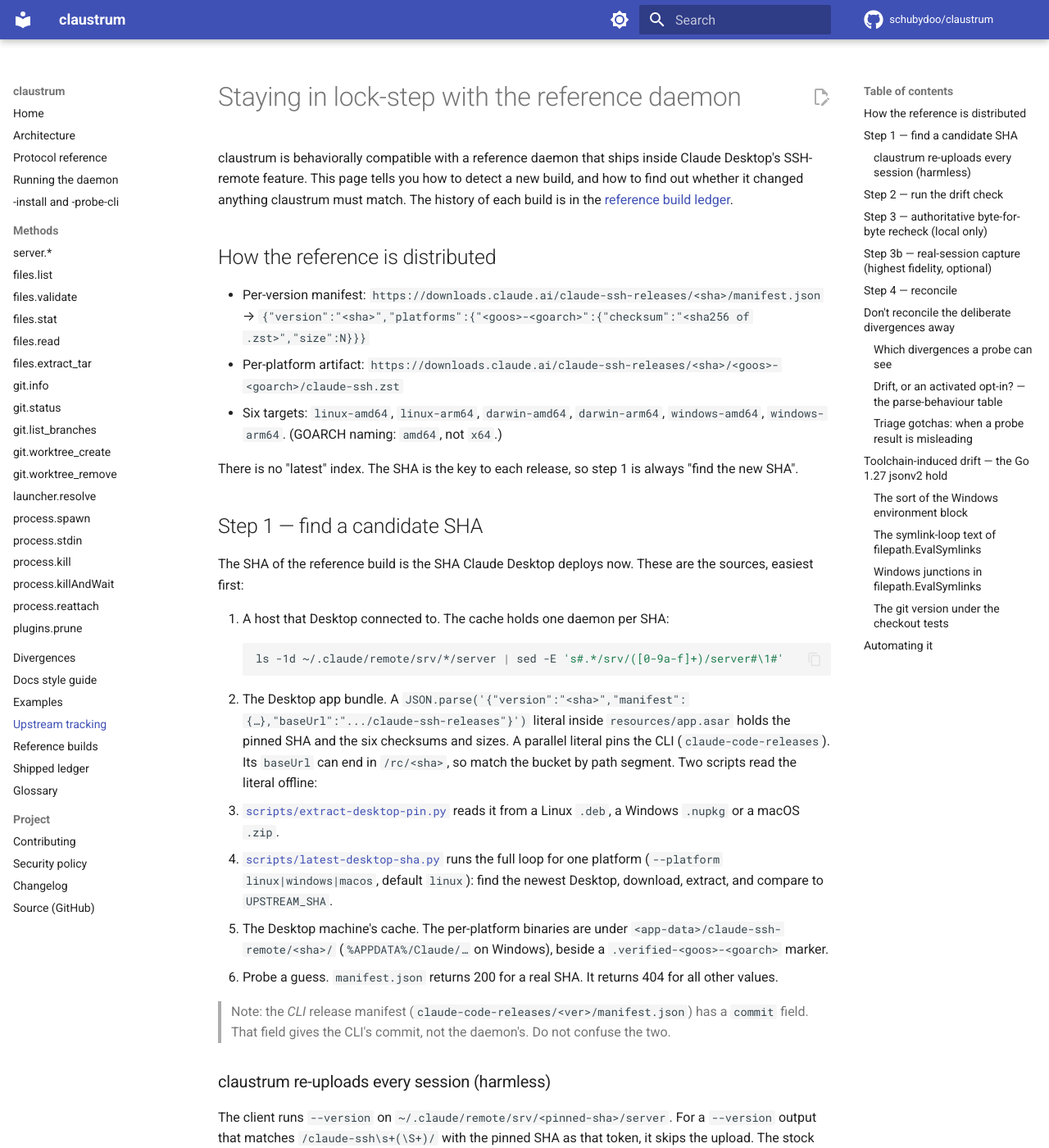
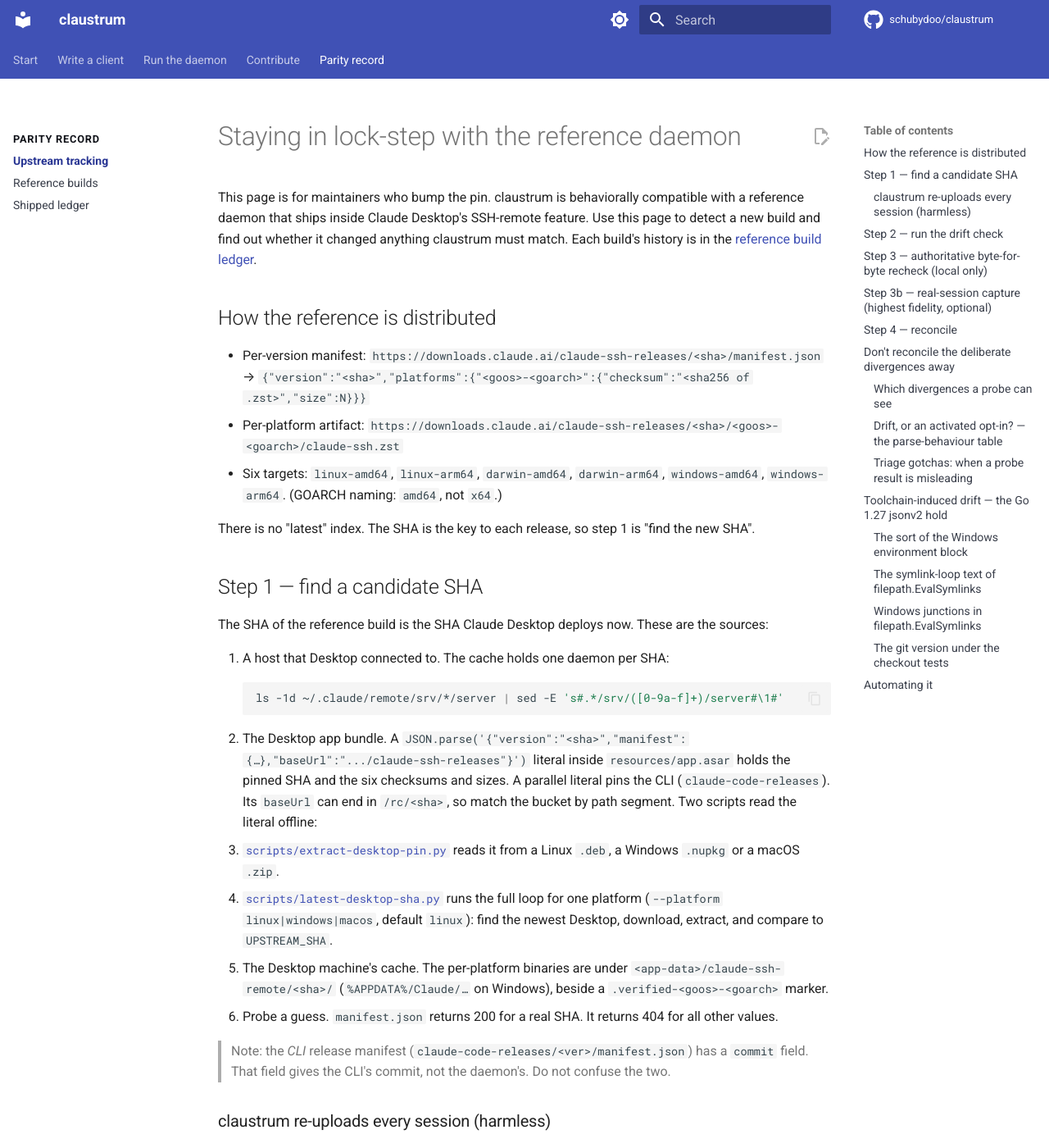
Before and after one commit to schubydoo/claustrum, an MkDocs documentation site: the page built from docs/UPSTREAM-TRACKING.md, in a window 1280 px wide and 1400 px high. Shown: the whole window at 82% size. Built offline with MkDocs 1.6.1 and Material for MkDocs 9.7.7, drawn with Linux system fonts in a browser that asks for light colours; comment, search, counter and statistics services are not loaded.

Commit message:
docs: group the sidebar into five reader tabs
Co-Authored-By: Claude Opus 5.5 <noreply@anthropic.com>

````diff
--- a/docs/UPSTREAM-TRACKING.md
+++ b/docs/UPSTREAM-TRACKING.md
@@ -1,9 +1,9 @@
 # Staying in lock-step with the reference daemon
 
-claustrum is behaviorally compatible with a reference daemon that ships inside
-Claude Desktop's SSH-remote feature. This page tells you how to detect a new
-build, and how to find out whether it changed anything claustrum must match. The
-history of each build is in the [reference build ledger](REFERENCE-BUILDS.md).
+This page is for maintainers who bump the pin. claustrum is
+behaviorally compatible with a reference daemon that ships inside Claude
+Desktop's SSH-remote feature. Use this page to detect a new build and find out
+whether it changed anything claustrum must match. Each build's history is in the [reference build ledger](REFERENCE-BUILDS.md).
 
 ## How the reference is distributed
 
@@ -16,12 +16,12 @@ history of each build is in the [reference build ledger](REFERENCE-BUILDS.md).
   `windows-amd64`, `windows-arm64`. (GOARCH naming: `amd64`, not `x64`.)
 
 There is no "latest" index. The SHA is the key to each release, so step 1 is
-always "find the new SHA".
+"find the new SHA".
 
 ## Step 1 — find a candidate SHA
 
 The SHA of the reference build is the SHA Claude Desktop deploys now. These are the
-sources, easiest first:
+sources:
 
 1. A host that Desktop connected to. The cache holds one daemon per SHA:
    ```sh
--- a/docs/stylesheets/extra.css
+++ b/docs/stylesheets/extra.css
@@ -15,3 +15,42 @@
 .md-typeset table:not([class]) code {
   white-space: nowrap;
 }
+
+/* Sidebar: group headings read as headings, items as items, and both meet WCAG AA
+   (4.5:1) on the Material page background in light and dark mode. */
+[data-md-color-scheme="default"] {
+  --claustrum-nav-item: #3a3f4b;
+  --claustrum-nav-group: #11131a;
+  --claustrum-nav-active: #283593;
+}
+
+[data-md-color-scheme="slate"] {
+  --claustrum-nav-item: #c5c9d6;
+  --claustrum-nav-group: #ffffff;
+  --claustrum-nav-active: #aab4ff;
+}
+
+.md-sidebar .md-nav__link {
+  color: var(--claustrum-nav-item);
+}
+
+.md-sidebar .md-nav__link:hover,
+.md-sidebar .md-nav__link:focus {
+  color: var(--claustrum-nav-active);
+}
+
+.md-sidebar .md-nav__link--active {
+  color: var(--claustrum-nav-active);
+  font-weight: 600;
+}
+
+/* A group (a nested section) is bold, small, upper-case text with space above. */
+.md-sidebar .md-nav__item--nested > .md-nav__link,
+.md-sidebar--primary .md-nav--lifted > .md-nav__list > .md-nav__item--active > .md-nav__link {
+  color: var(--claustrum-nav-group);
+  font-size: 0.64rem;
+  font-weight: 700;
+  letter-spacing: 0.06em;
+  text-transform: uppercase;
+  margin-top: 0.9em;
+}
--- a/mkdocs.yml
+++ b/mkdocs.yml
@@ -32,8 +32,8 @@ theme:
   features:
     - navigation.instant
     - navigation.tracking
+    - navigation.tabs
     - navigation.top
-    - navigation.sections
     - toc.follow
     - content.code.copy
     - content.action.edit
@@ -87,39 +87,46 @@ extra_css:
   - stylesheets/extra.css
 
 nav:
-  - Home: index.md
-  - Architecture: ARCHITECTURE.md
-  - Protocol reference: PROTOCOL.md
-  - Running the daemon: DAEMON.md
-  - -install and -probe-cli: INSTALL.md
-  - Methods:
-      - server.*: protocol/server.md
-      - files.list: protocol/files-list.md
-      - files.validate: protocol/files-validate.md
-      - files.stat: protocol/files-stat.md
-      - files.read: protocol/files-read.md
-      - files.extract_tar: protocol/files-extract-tar.md
-      - git.info: protocol/git-info.md
-      - git.status: protocol/git-status.md
-      - git.list_branches: protocol/git-list-branches.md
-      - git.worktree_create: protocol/git-worktree-create.md
-      - git.worktree_remove: protocol/git-worktree-remove.md
-      - launcher.resolve: protocol/launcher-resolve.md
-      - process.spawn: protocol/process-spawn.md
-      - process.stdin: protocol/process-stdin.md
-      - process.kill: protocol/process-kill.md
-      - process.killAndWait: protocol/process-killandwait.md
-      - process.reattach: protocol/process-reattach.md
-      - plugins.prune: protocol/plugins-prune.md
-  - Divergences: DIVERGENCES.md
-  - Docs style guide: STYLE.md
-  - Examples: EXAMPLES.md
-  - Upstream tracking: UPSTREAM-TRACKING.md
-  - Reference builds: REFERENCE-BUILDS.md
-  - Shipped ledger: IMPROVEMENTS.md
-  - Glossary: GLOSSARY.md
-  - Project:
-      - Contributing: https://github.com/schubydoo/claustrum/blob/main/CONTRIBUTING.md
+  - Start:
+      - Home: index.md
+      - Glossary: GLOSSARY.md
+  - Write a client:
+      - How claustrum works: ARCHITECTURE.md
+      - Protocol overview: PROTOCOL.md
+      - Examples: EXAMPLES.md
+      - Methods:
+          - server.* (daemon control): protocol/server.md
+          - Files:
+              - files.validate (check a path): protocol/files-validate.md
+              - files.stat (inspect a path): protocol/files-stat.md
+              - files.list (list a folder): protocol/files-list.md
+              - files.read (read a file): protocol/files-read.md
+              - files.extract_tar (unpack a tar): protocol/files-extract-tar.md
+          - Git:
+              - git.info (repo info): protocol/git-info.md
+              - git.status (changed files): protocol/git-status.md
+              - git.list_branches (branches): protocol/git-list-branches.md
+              - git.worktree_create (new worktree): protocol/git-worktree-create.md
+              - git.worktree_remove (delete worktree): protocol/git-worktree-remove.md
+          - launcher.resolve (find the CLI): protocol/launcher-resolve.md
+          - Process:
+              - process.spawn (start): protocol/process-spawn.md
+              - process.stdin (send input): protocol/process-stdin.md
+              - process.kill (signal): protocol/process-kill.md
+              - process.killAndWait (stop and wait): protocol/process-killandwait.md
+              - process.reattach (catch up): protocol/process-reattach.md
+          - plugins.prune (clean up plugins): protocol/plugins-prune.md
+  - Run the daemon:
+      - Start, stop, log, token: DAEMON.md
+      - Install the agent CLI: INSTALL.md
       - Security policy: https://github.com/schubydoo/claustrum/blob/main/SECURITY.md
+  - Contribute:
+      - Divergences: DIVERGENCES.md
+      - Docs style guide: STYLE.md
+      - Contributing guide: https://github.com/schubydoo/claustrum/blob/main/CONTRIBUTING.md
       - Changelog: https://github.com/schubydoo/claustrum/blob/main/CHANGELOG.md
       - Source (GitHub): https://github.com/schubydoo/claustrum
+  - Parity record:
+      - Upstream tracking: UPSTREAM-TRACKING.md
+      - Reference builds: REFERENCE-BUILDS.md
+      - Shipped ledger: IMPROVEMENTS.md
````
Also changed, not shown: docs/IMPROVEMENTS.md (+5 -6 lines), docs/REFERENCE-BUILDS.md (+3 -3 lines).
